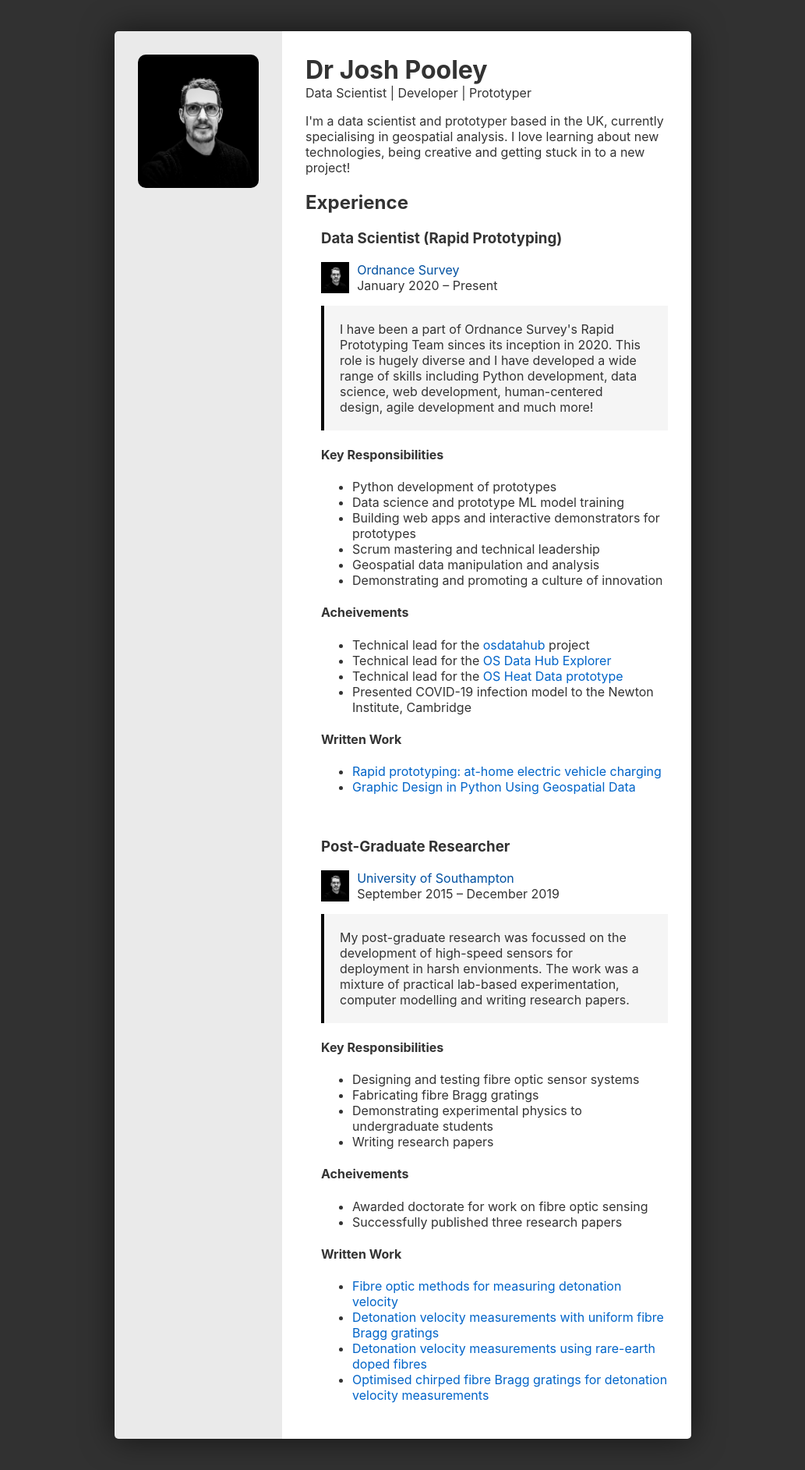
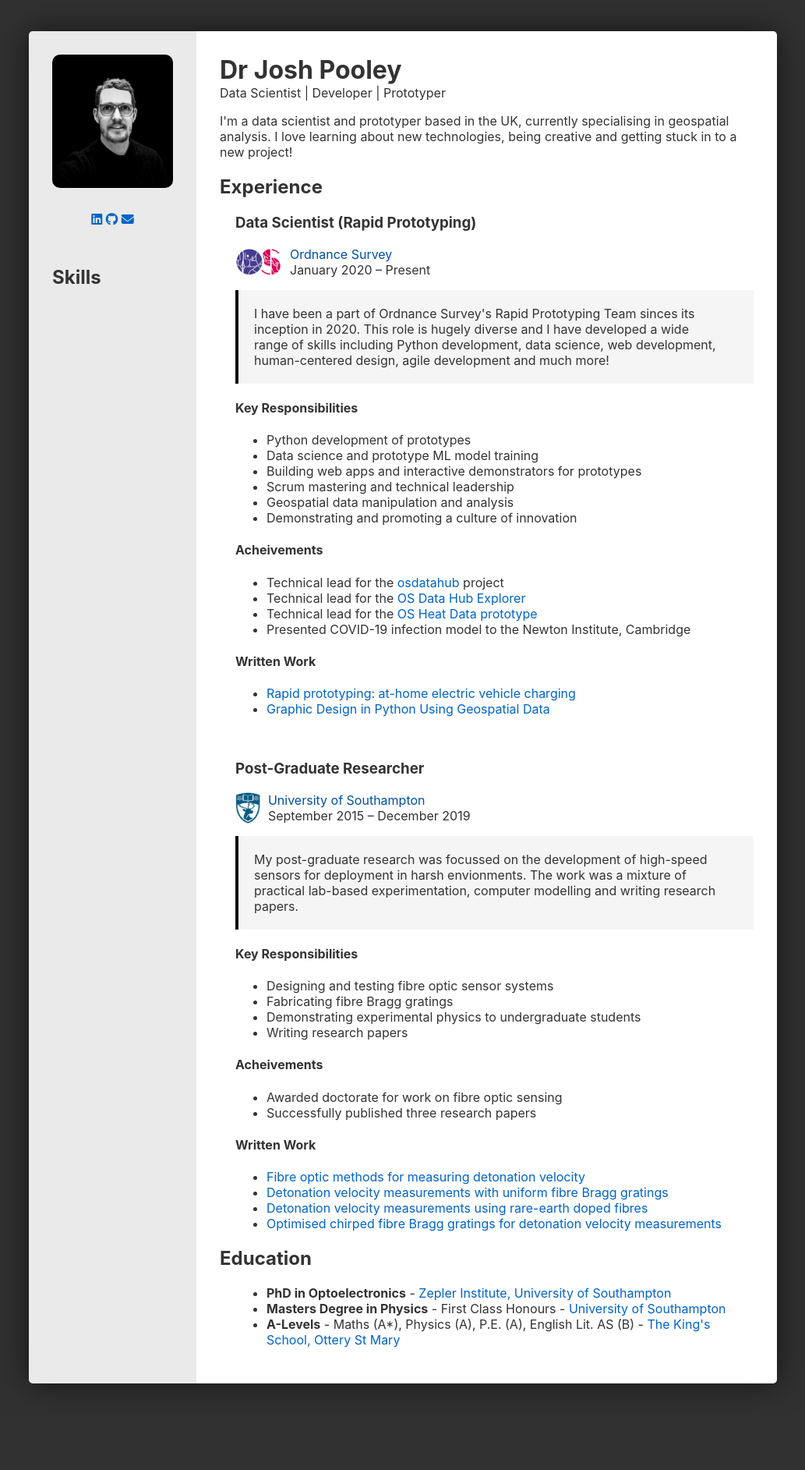
Before and after one commit to JEPooley/CV, a Svelte app: page / in a window 1280 px wide. Shown: the whole page at 78% size, without its empty margins (123-1156 px from the left). After the commit the page ends 1814 px from the top, so only its background shows below. Built offline with nearby package versions, Linux system fonts and the light colour scheme.

Commit message:
add logos

```diff
--- a/src/App.svelte
+++ b/src/App.svelte
@@ -2,6 +2,7 @@
   // Imports
   import ExperienceTag from "./components/ExperienceTag.svelte";
   import HighlightText from "./components/HighlightText.svelte";
+  import Icon from "./components/Icon.svelte";
 
   // Props
   export let themeColor;
@@ -18,11 +19,32 @@
     rel="stylesheet"
     href="https://fonts.sandbox.google.com/css2?family=Material+Symbols+Outlined:opsz,wght,FILL,GRAD@48,100,0,200"
   />
+  <script
+    src="https://kit.fontawesome.com/f5272181b3.js"
+    crossorigin="anonymous"></script>
 </svelte:head>
 
 <main>
   <aside>
     <img class="headshot" src="./images/josh-3.png" alt="" />
+    <div id="contact">
+      <Icon
+        className="fa-brands fa-linkedin"
+        href="https://www.linkedin.com/in/josh-pooley/"
+      />
+      <Icon
+        className="fa-brands fa-github"
+        href="https://github.com/JEPooley"
+      />
+      <Icon
+        className="fa fa-envelope"
+        href="joshpooley93@gmail.com"
+        mailto={true}
+      />
+    </div>
+    <div id="aside-text">
+      <h2>Skills</h2>
+    </div>
   </aside>
 
   <div id="main-text">
@@ -35,17 +57,17 @@
     </p>
 
     <h2>Experience</h2>
-    <div id="experience">
+    <div class="indent">
       <ExperienceTag
         title="Data Scientist (Rapid Prototyping)"
         company="Ordnance Survey"
         date="January 2020 – Present"
-        src="./images/josh-3.png"
+        src="./images/os-logo.png"
       />
       <HighlightText>
-        I have been a part of Ordnance Survey's Rapid Prototyping Team sinces its
-        inception in 2020. This role is hugely diverse and I have developed a wide
-        range of skills including Python development, data science, web
+        I have been a part of Ordnance Survey's Rapid Prototyping Team sinces
+        its inception in 2020. This role is hugely diverse and I have developed
+        a wide range of skills including Python development, data science, web
         development, human-centered design, agile development and much more!
       </HighlightText>
       <h4>Key Responsibilities</h4>
@@ -101,12 +123,12 @@
           >
         </li>
       </ul>
-      <br>
+      <br />
       <ExperienceTag
         title="Post-Graduate Researcher"
         company="University of Southampton"
         date="September 2015 – December 2019"
-        src="./images/josh-3.png"
+        src="./images/soton-logo.jpg"
       />
       <HighlightText>
         My post-graduate research was focussed on the development of high-speed
@@ -153,6 +175,31 @@
         </li>
       </ul>
     </div>
+
+    <h2>Education</h2>
+    <div class="indent">
+      <ul>
+        <li>
+          <b>PhD in Optoelectronics</b> -
+          <a target="_blank" href="https://www.zeplerinstitute.ac.uk/"
+            >Zepler Institute, University of Southampton</a
+          >
+        </li>
+        <li>
+          <b>Masters Degree in Physics</b> - First Class Honours -
+          <a target="_blank" href="https://www.southampton.ac.uk/"
+            >University of Southampton</a
+          >
+        </li>
+        <li>
+          <b>A-Levels</b> - Maths (A*), Physics (A), P.E. (A), English Lit. AS
+          (B) -
+          <a target="_blank" href="https://www.thekings.devon.sch.uk/"
+            >The King's School, Ottery St Mary</a
+          >
+        </li>
+      </ul>
+    </div>
   </div>
 </main>
 
@@ -174,7 +221,7 @@
 
   main {
     width: 100%;
-    max-width: 740px;
+    max-width: 960px;
     background: white;
     box-shadow: 0 0 40px rgba(0, 0, 0, 0.6);
     border-radius: 5px;
@@ -189,6 +236,12 @@
     display: flex;
     flex-direction: column;
     align-items: center;
+  }
+
+  #aside-text {
+    width: 100%;
+    padding: 30px;
+    box-sizing: border-box;
   }
 
   .headshot {
@@ -210,7 +263,7 @@
     margin: 0;
   }
 
-  #experience {
+  .indent {
     padding-left: 20px;
   }
 </style>
--- /dev/null
+++ b/src/components/Icon.svelte
@@ -0,0 +1,16 @@
+<script>
+  // Props
+  export let href = "";
+  export let mailto = false;
+  export let className = "";
+
+  if (mailto) {href=`mailto:${href}`}
+</script>
+
+{#if href}
+  <a {href}>
+    <i class={className} />
+  </a>
+{:else}
+  <i class={className} />
+{/if}
```
Also changed, not shown: public/images/os-logo.png (added), public/images/soton-logo.jpg (added).
